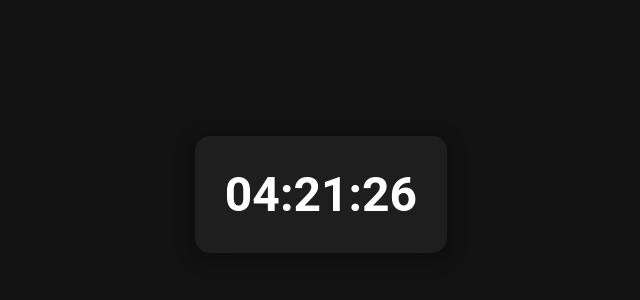
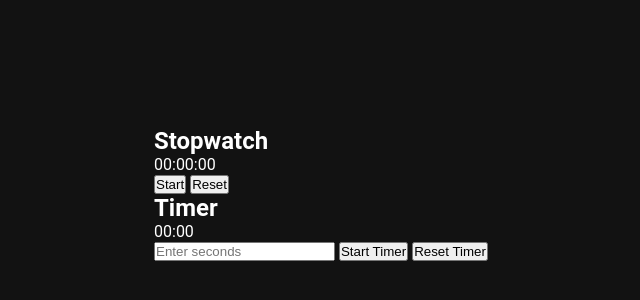
Before and after one commit to hihvtyujj/Clock, a plain HTML site: page index.html in a window 1280 px wide. Shown: the part 206-506 px from the top of the page, without its empty margins (319-959 px from the left). Drawn offline with Linux system fonts and the light colour scheme.

Commit message:
Update index.html

```diff
--- a/index.html
+++ b/index.html
@@ -3,13 +3,26 @@
 <head>
     <meta charset="UTF-8">
     <meta name="viewport" content="width=device-width, initial-scale=1.0">
-    <title>Android Style Clock</title>
+    <title>Stopwatch & Timer</title>
     <link rel="stylesheet" href="style.css">
 </head>
 <body>
-    <div class="clock-container">
-        <div class="clock">
-            <span id="time">00:00:00</span>
+    <div class="app-container">
+        <!-- Stopwatch Section -->
+        <div class="stopwatch-container">
+            <h2>Stopwatch</h2>
+            <div id="stopwatch-display" class="display">00:00:00</div>
+            <button id="startStopwatch" onclick="startStopwatch()">Start</button>
+            <button id="resetStopwatch" onclick="resetStopwatch()">Reset</button>
+        </div>
+
+        <!-- Timer Section -->
+        <div class="timer-container">
+            <h2>Timer</h2>
+            <div id="timer-display" class="display">00:00</div>
+            <input type="number" id="timer-input" placeholder="Enter seconds">
+            <button id="startTimer" onclick="startTimer()">Start Timer</button>
+            <button id="resetTimer" onclick="resetTimer()">Reset Timer</button>
         </div>
     </div>
 
```
